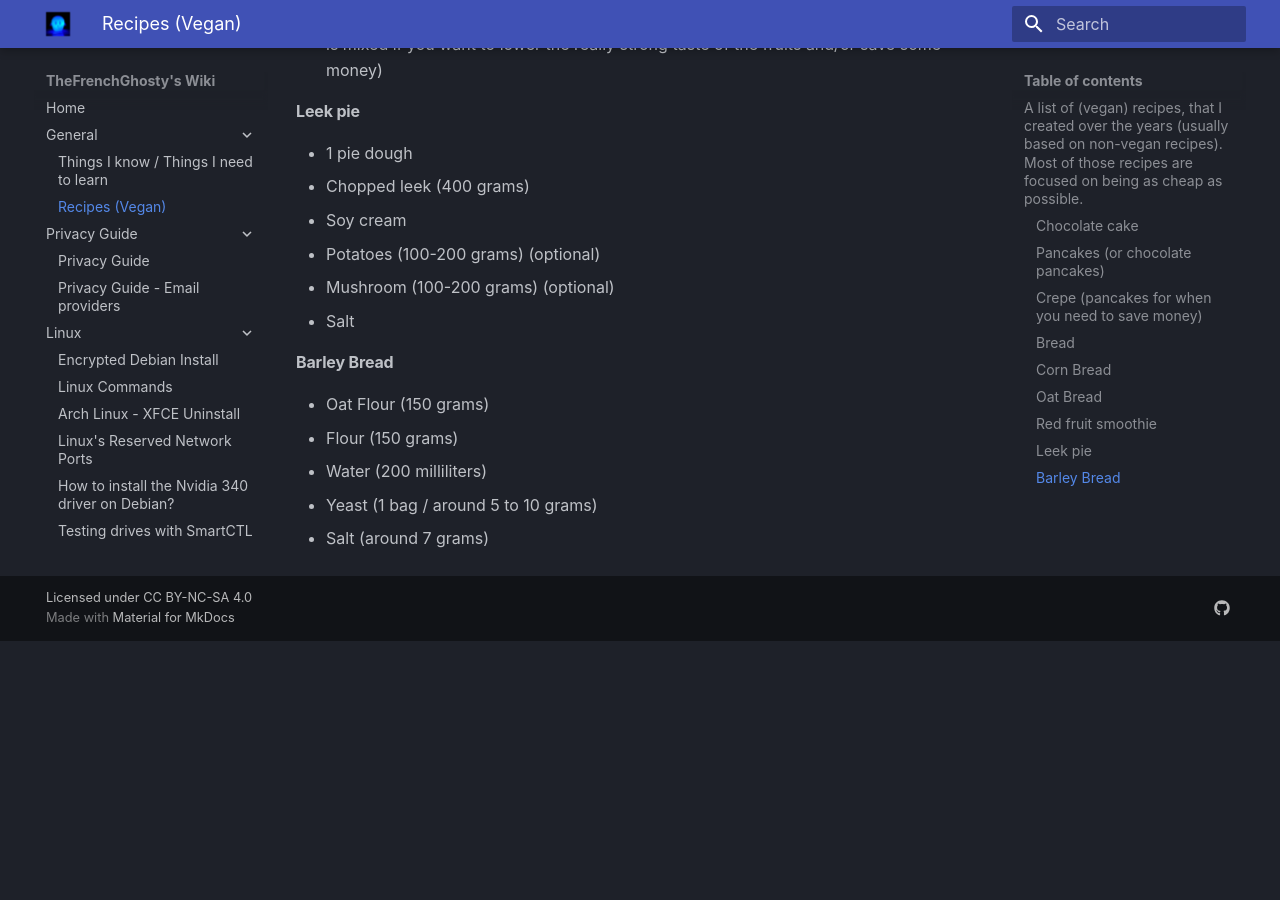
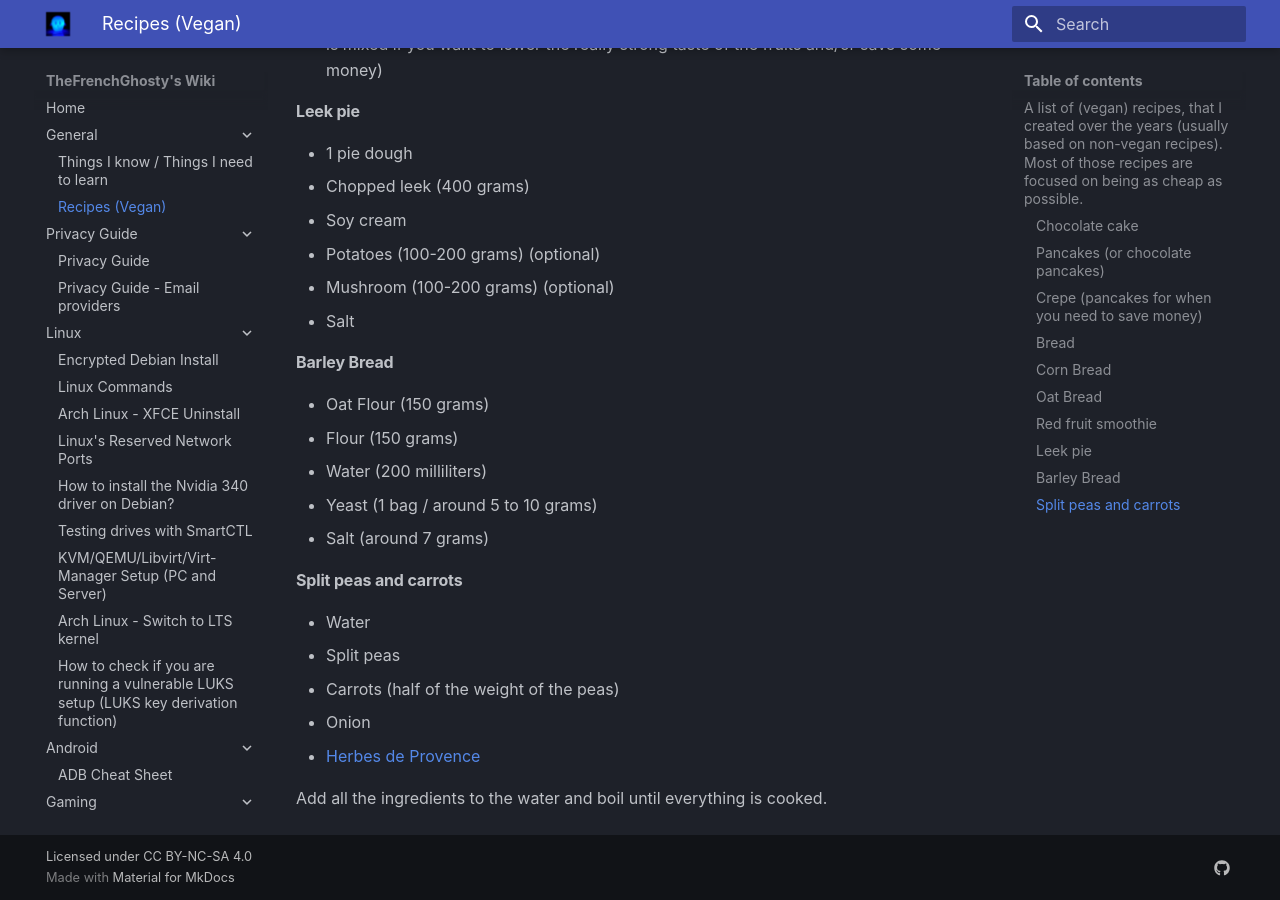
Before and after one commit to TheFrenchGhosty/wiki.thefrenchghosty.me, an MkDocs documentation site: the page built from docs/general/vegan-recipes.md, in a window 1280 px wide and 900 px high, scrolled down 1954 px. Built offline with MkDocs 1.6.1 and Material for MkDocs 9.7.7, drawn with Linux system fonts in a browser that asks for light colours; before the commit the page ends 2595 px from its top, so only the background shows below that.

```diff
--- a/docs/general/vegan-recipes.md
+++ b/docs/general/vegan-recipes.md
@@ -77,3 +77,14 @@ The magic of cooking is that if you want more/less sugar, you can freely change
 - Water (200 milliliters)
 - Yeast (1 bag / around 5 to 10 grams)
 - Salt (around 7 grams)
+
+
+### Split peas and carrots
+
+- Water
+- Split peas
+- Carrots (half of the weight of the peas)
+- Onion
+- [Herbes de Provence](https://en.wikipedia.org/wiki/Herbes_de_Provence)
+
+Add all the ingredients to the water and boil until everything is cooked.
```
